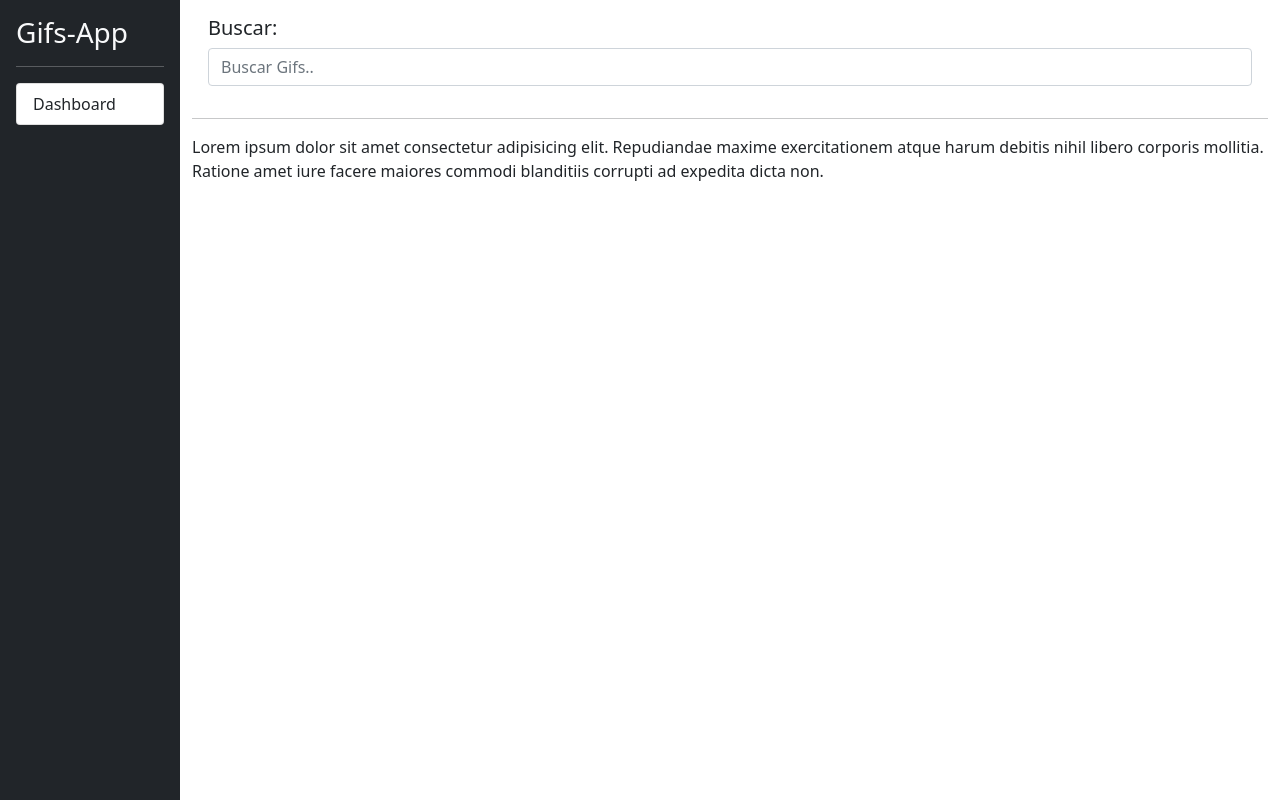
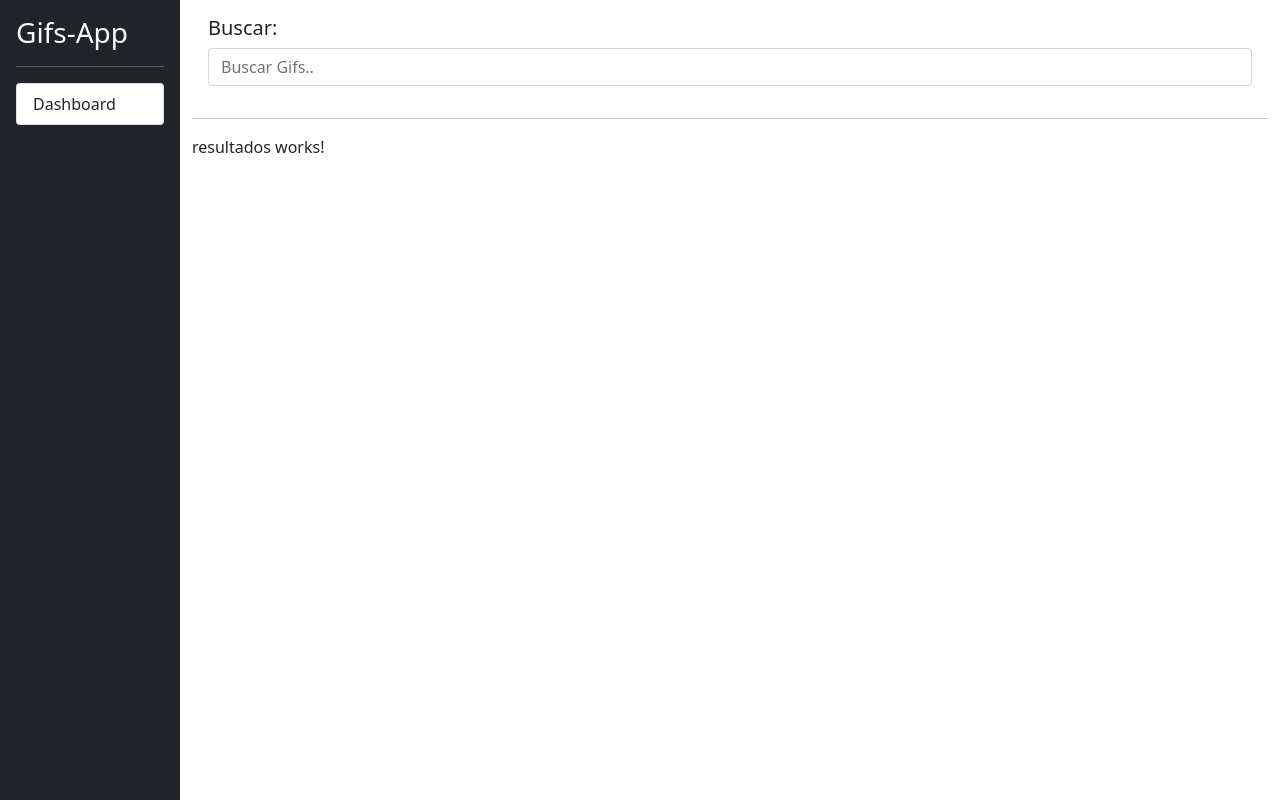
Before and after one commit to Yhomarth/angular-gifsapp, an Angular app: page / in a window 1280 px wide. Built offline with nearby package versions, Linux system fonts and the light colour scheme.

Commit message:
clase 78 completada, GifsModule y sus componentes

```diff
--- a/src/app/app.component.html
+++ b/src/app/app.component.html
@@ -6,25 +6,6 @@
 
   <!-- end sidebar -->
 
-
-
-  <div class="container">
-    <div class="row p-3">
-      <div class="col">
-        <h5>Buscar:</h5>
-        <input type="text" class="form-control" placeholder="Buscar Gifs..">
-      </div>
-    </div>
-
-    <hr/>
-
-    <div class="row">
-      <div class="col">
-        Lorem ipsum dolor sit amet consectetur adipisicing elit. Repudiandae maxime exercitationem atque harum debitis nihil libero corporis mollitia. Ratione amet iure facere maiores commodi blanditiis corrupti ad expedita dicta non.
-      </div>
-    </div>
-
-
-  </div>
+  <app-gifs-page class="container"></app-gifs-page>
 
 </div>
--- a/src/app/app.module.ts
+++ b/src/app/app.module.ts
@@ -2,6 +2,8 @@ import { NgModule } from '@angular/core';
 import { BrowserModule } from '@angular/platform-browser';
 
 import { AppComponent } from './app.component';
+
+import { GifsModule } from './gifs/gifs.module';
 import { SharedModule } from './shared/shared.module';
 
 @NgModule({
@@ -10,7 +12,8 @@ import { SharedModule } from './shared/shared.module';
   ],
   imports: [
     BrowserModule,
-    SharedModule
+    SharedModule,
+    GifsModule
   ],
   providers: [],
   bootstrap: [AppComponent]
--- /dev/null
+++ b/src/app/gifs/busqueda/busqueda.component.html
@@ -0,0 +1,4 @@
+
+
+<h5>Buscar:</h5>
+<input type="text" class="form-control" placeholder="Buscar Gifs..">
--- /dev/null
+++ b/src/app/gifs/busqueda/busqueda.component.ts
@@ -0,0 +1,16 @@
+import { Component, OnInit } from '@angular/core';
+
+@Component({
+  selector: 'app-busqueda',
+  templateUrl: './busqueda.component.html',
+  styles: [
+  ]
+})
+export class BusquedaComponent implements OnInit {
+
+  constructor() { }
+
+  ngOnInit(): void {
+  }
+
+}
--- /dev/null
+++ b/src/app/gifs/gifs-page/gifs-page.component.html
@@ -0,0 +1,14 @@
+
+    <div class="row p-3">
+      <div class="col">
+        <app-busqueda></app-busqueda>
+      </div>
+    </div>
+
+    <hr/>
+
+    <div class="row">
+      <div class="col">
+        <app-resultados></app-resultados>
+      </div>
+    </div>
--- /dev/null
+++ b/src/app/gifs/gifs-page/gifs-page.component.ts
@@ -0,0 +1,16 @@
+import { Component, OnInit } from '@angular/core';
+
+@Component({
+  selector: 'app-gifs-page',
+  templateUrl: './gifs-page.component.html',
+  styles: [
+  ]
+})
+export class GifsPageComponent implements OnInit {
+
+  constructor() { }
+
+  ngOnInit(): void {
+  }
+
+}
--- /dev/null
+++ b/src/app/gifs/resultados/resultados.component.html
@@ -0,0 +1 @@
+<p>resultados works!</p>
--- /dev/null
+++ b/src/app/gifs/resultados/resultados.component.ts
@@ -0,0 +1,16 @@
+import { Component, OnInit } from '@angular/core';
+
+@Component({
+  selector: 'app-resultados',
+  templateUrl: './resultados.component.html',
+  styles: [
+  ]
+})
+export class ResultadosComponent implements OnInit {
+
+  constructor() { }
+
+  ngOnInit(): void {
+  }
+
+}
```
Also changed, not shown: src/app/gifs/gifs.module.ts (added, +22 -0 lines).
